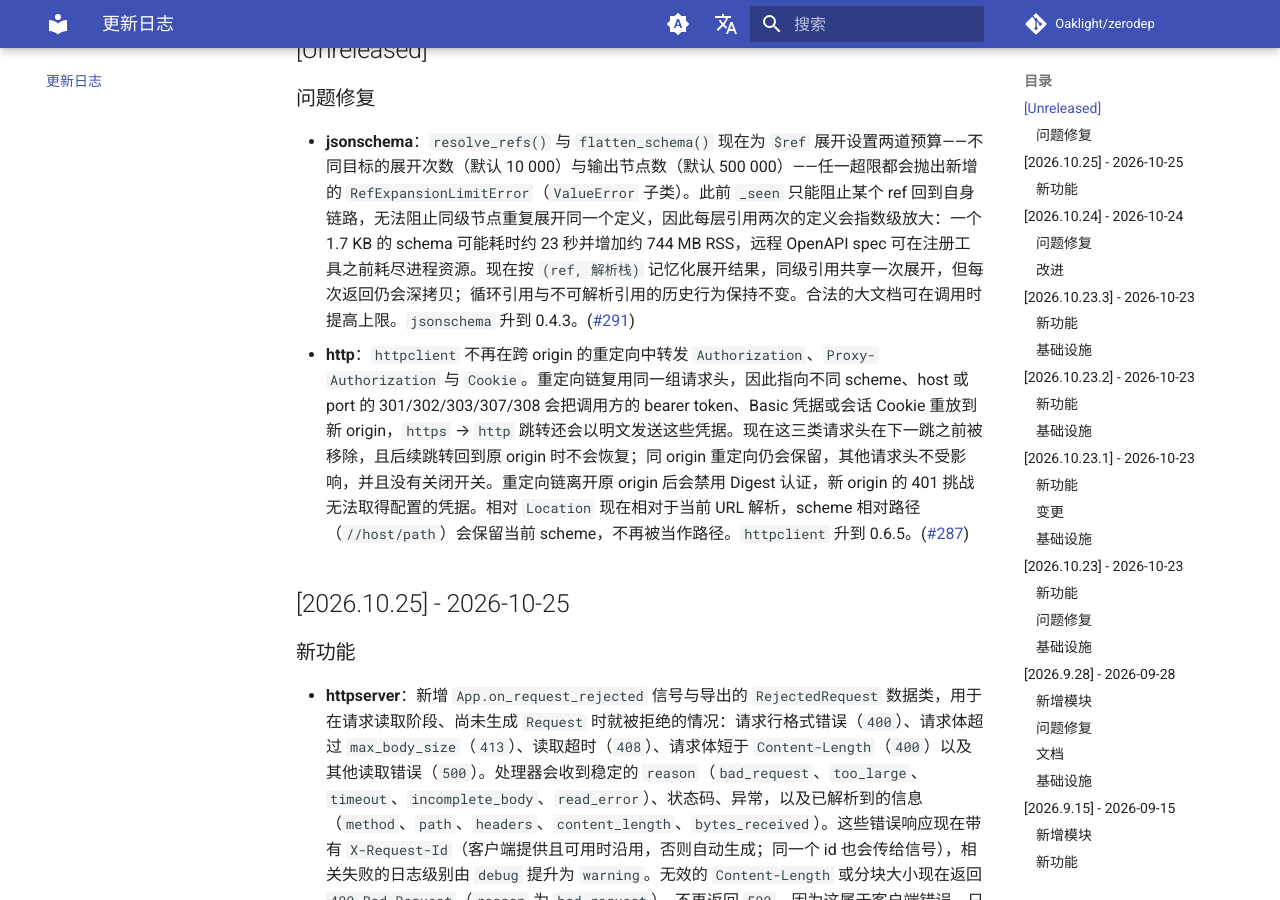
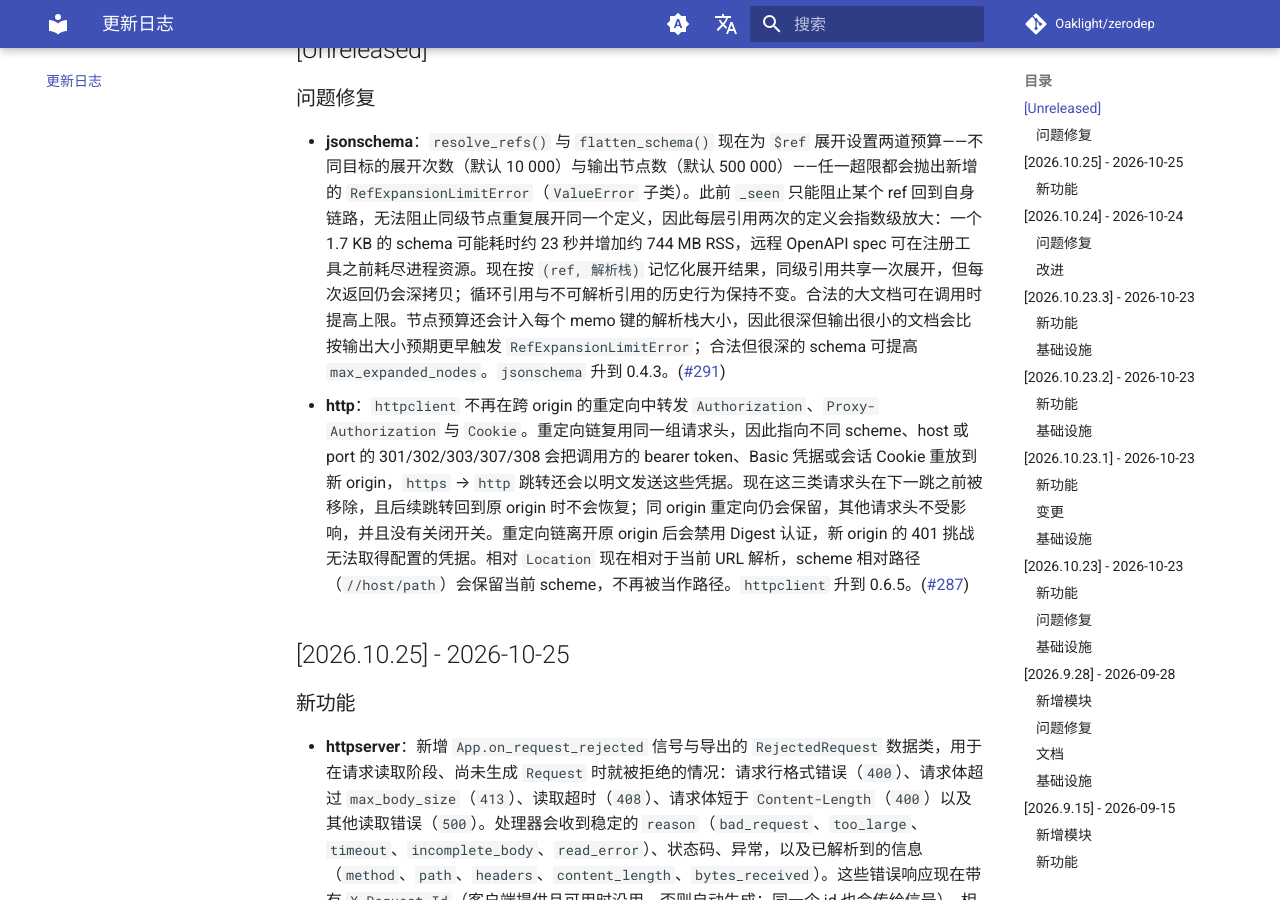
Before and after one commit to Oaklight/zerodep, an MkDocs documentation site: the page built from docs/changelog.md, in a window 1280 px wide and 900 px high, scrolled down 303 px. Built offline with MkDocs 1.6.1 and Material for MkDocs 9.7.7, drawn with Linux system fonts in a browser that asks for light colours; comment, search, counter and statistics services are not loaded.

Commit message:
docs(changelog): note memo-key accounting in the jsonschema budget (#291)

```diff
--- a/docs/changelog.md
+++ b/docs/changelog.md
@@ -8,7 +8,7 @@
 
 ### 问题修复
 
-- **jsonschema**：`resolve_refs()` 与 `flatten_schema()` 现在为 `$ref` 展开设置两道预算——不同目标的展开次数（默认 10 000）与输出节点数（默认 500 000）——任一超限都会抛出新增的 `RefExpansionLimitError`（`ValueError` 子类）。此前 `_seen` 只能阻止某个 ref 回到自身链路，无法阻止同级节点重复展开同一个定义，因此每层引用两次的定义会指数级放大：一个 1.7 KB 的 schema 可能耗时约 23 秒并增加约 744 MB RSS，远程 OpenAPI spec 可在注册工具之前耗尽进程资源。现在按 `(ref, 解析栈)` 记忆化展开结果，同级引用共享一次展开，但每次返回仍会深拷贝；循环引用与不可解析引用的历史行为保持不变。合法的大文档可在调用时提高上限。`jsonschema` 升到 0.4.3。([#291](https://github.com/Oaklight/zerodep/issues/291))
+- **jsonschema**：`resolve_refs()` 与 `flatten_schema()` 现在为 `$ref` 展开设置两道预算——不同目标的展开次数（默认 10 000）与输出节点数（默认 500 000）——任一超限都会抛出新增的 `RefExpansionLimitError`（`ValueError` 子类）。此前 `_seen` 只能阻止某个 ref 回到自身链路，无法阻止同级节点重复展开同一个定义，因此每层引用两次的定义会指数级放大：一个 1.7 KB 的 schema 可能耗时约 23 秒并增加约 744 MB RSS，远程 OpenAPI spec 可在注册工具之前耗尽进程资源。现在按 `(ref, 解析栈)` 记忆化展开结果，同级引用共享一次展开，但每次返回仍会深拷贝；循环引用与不可解析引用的历史行为保持不变。合法的大文档可在调用时提高上限。节点预算还会计入每个 memo 键的解析栈大小，因此很深但输出很小的文档会比按输出大小预期更早触发 `RefExpansionLimitError`；合法但很深的 schema 可提高 `max_expanded_nodes`。`jsonschema` 升到 0.4.3。([#291](https://github.com/Oaklight/zerodep/issues/291))
 - **http**：`httpclient` 不再在跨 origin 的重定向中转发 `Authorization`、`Proxy-Authorization` 与 `Cookie`。重定向链复用同一组请求头，因此指向不同 scheme、host 或 port 的 301/302/303/307/308 会把调用方的 bearer token、Basic 凭据或会话 Cookie 重放到新 origin，`https` → `http` 跳转还会以明文发送这些凭据。现在这三类请求头在下一跳之前被移除，且后续跳转回到原 origin 时不会恢复；同 origin 重定向仍会保留，其他请求头不受影响，并且没有关闭开关。重定向链离开原 origin 后会禁用 Digest 认证，新 origin 的 401 挑战无法取得配置的凭据。相对 `Location` 现在相对于当前 URL 解析，scheme 相对路径（`//host/path`）会保留当前 scheme，不再被当作路径。`httpclient` 升到 0.6.5。([#287](https://github.com/Oaklight/zerodep/issues/287))
 
 ## [2026.10.25] - 2026-10-25
```
